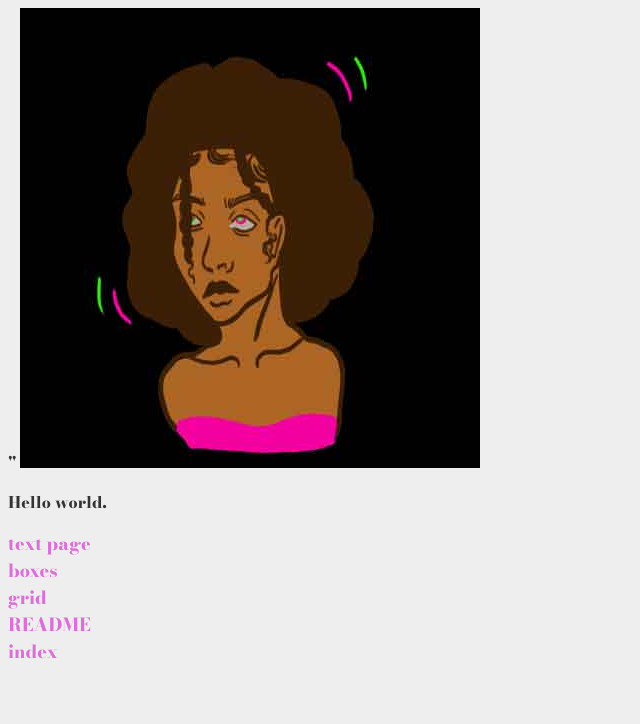
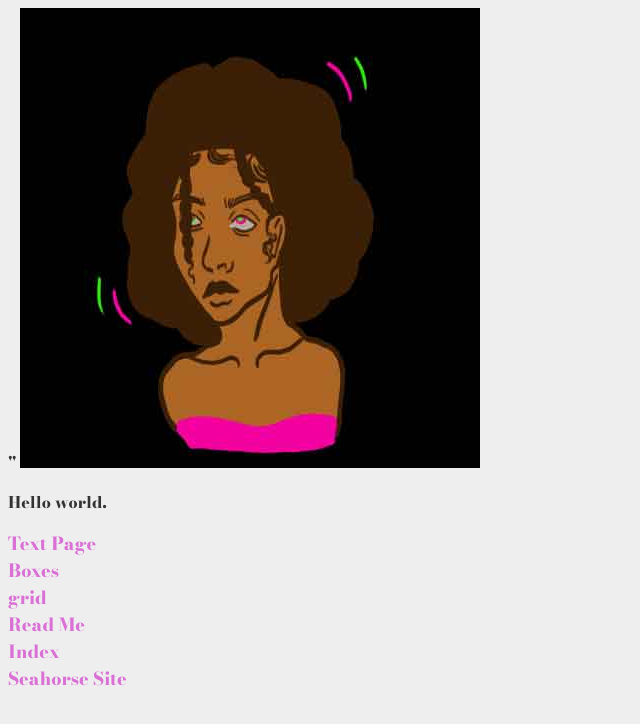
Before and after one commit to Nya-9/Mysite, a plain HTML site: page index.html in a window 1280 px wide. Shown: the whole page, without its empty margins (0-640 px from the left). Drawn offline with nearby package versions, Linux system fonts and the light colour scheme.

Commit message:
Update index.html

```diff
--- a/index.html
+++ b/index.html
@@ -58,11 +58,12 @@
     <p>Hello world.</p>
 
     <ul>
-        <li><a href="text.html">text page</a></li>
-        <li><a href="indexboxes.html">boxes</a></li>
+        <li><a href="text.html">Text Page</a></li>
+        <li><a href="indexboxes.html">Boxes</a></li>
         <li><a href="grid.html">grid</a></li>
-        <li><a href="README.md">README</a></li>
-        <li><a href="position.html">index</a></li>
+        <li><a href="README.md">Read Me</a></li>
+        <li><a href="position.html">Index</a></li>
+        <li><a href="seahorsesite.html">Seahorse Site</a></li>
 
     </ul>
 </body>
```
